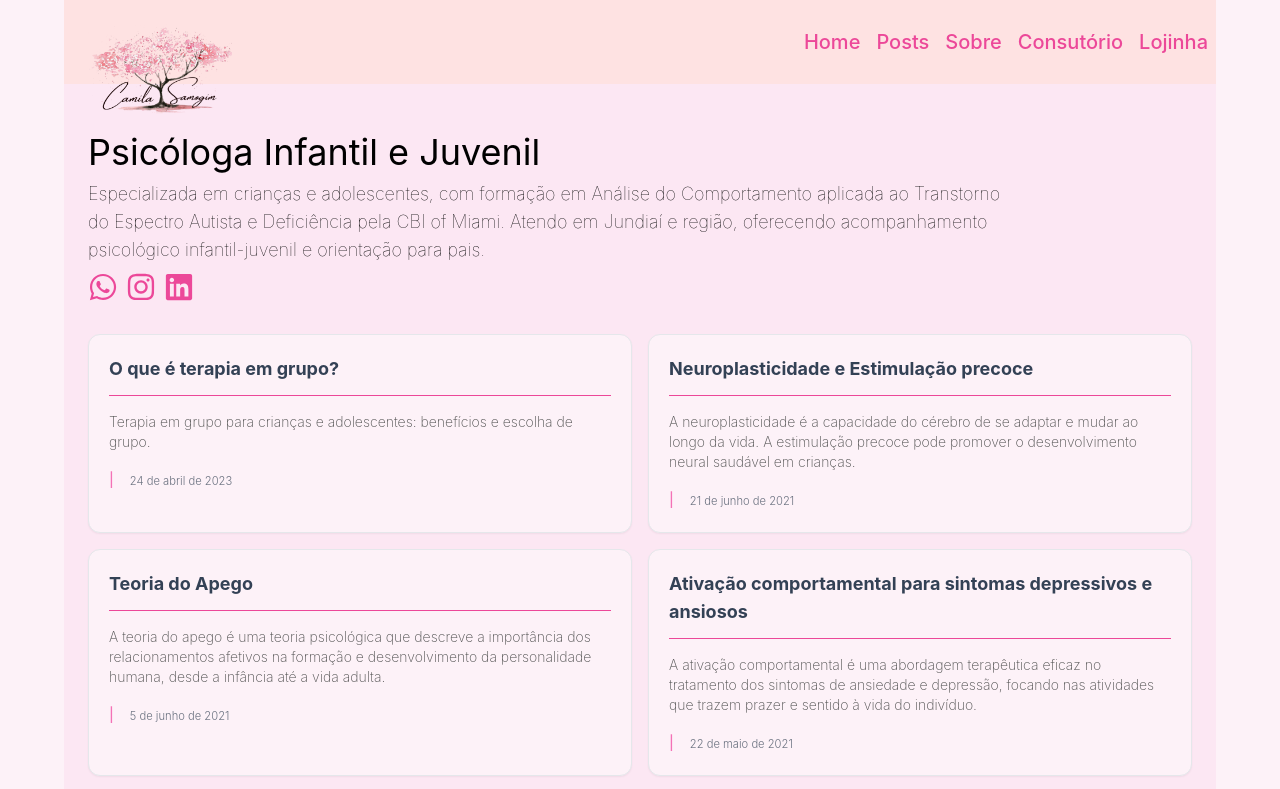
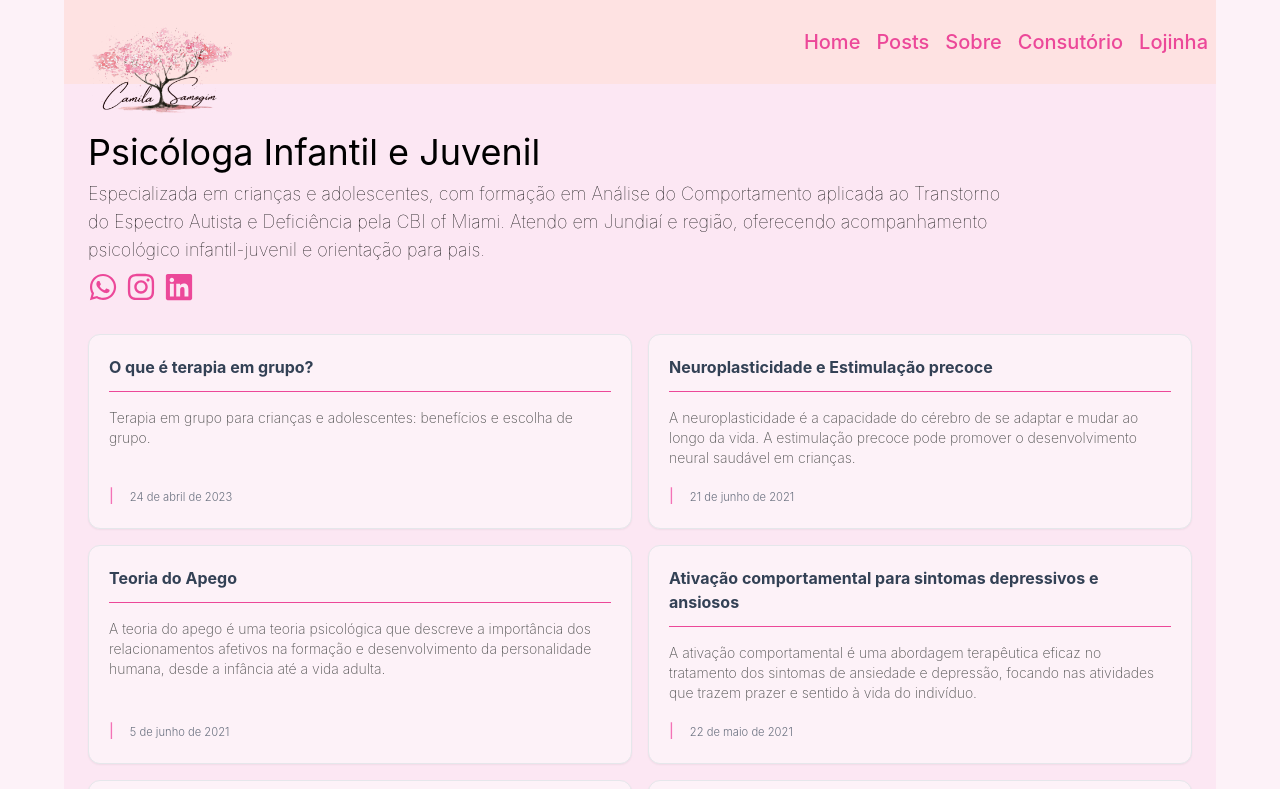
Before and after one commit to renant/psi-camila-samogim-2, a Next.js app: page / in a window 1280 px wide. Shown: the top 789 px of the page. Built offline with nearby package versions, Linux system fonts and the light colour scheme.

Commit message:
melhoria nos posts

```diff
--- a/src/app/components/ListItem.tsx
+++ b/src/app/components/ListItem.tsx
@@ -11,17 +11,19 @@ export default function ListItem({ post }: Props) {
 
   return (
     <Link className="flex" href={`/posts/${id}`}>
-      <div className="rounded-xl border p-5 shadow-sm bg-pink-50 hover:bg-slate-100 flex-1">
-        <div className="flex w-full items-center justify-between border-b border-pink-500 pb-3">
-          <div className="text-lg font-bold text-slate-700">
+      <div className="rounded-xl border p-5 shadow-sm bg-pink-50 hover:bg-slate-100 flex-1 flex flex-col justify-between">
+        <div className="flex items-center pb-3">
+          <h5 className="text-lg md:text-base font-bold text-slate-700">
             {title}
-          </div>
+          </h5>
         </div>
-        <div>
+        <div className="flex flex-col flex-1 border-t border-pink-500">
           <p className="text-sm text-neutral-600 font-extralight">{resume}</p>
-          <div>
-            <span className="h-4 w-0.5 rounded-full text-pink-400">|</span>
-            <small className="ml-4 text-gray-500 font-light">{formattedDate}</small>
+          <div className="flex-1 flex flex-col justify-end">
+            <div>
+              <span className="h-4 w-0.5 rounded-full text-pink-400">|</span>
+              <small className="ml-4 text-gray-500 font-light ">{formattedDate}</small>
+            </div>
           </div>
         </div>
       </div>
--- a/src/app/page.tsx
+++ b/src/app/page.tsx
@@ -9,11 +9,7 @@ export default function Page() {
   return (
     <>
       <div className="flex flex-col  md:items-start items-center">
-        {/* <div className='flex flex-col'>
-          <div className='w-36 pt-2'>
-            <Image src={logo} alt="Logo da Psicologa Camila Samogim" />
-          </div>
-        </div> */}
+
         <div>
           <h1 className='text-4xl mb-2'>Psicóloga Infantil e Juvenil</h1>
         </div>
```
